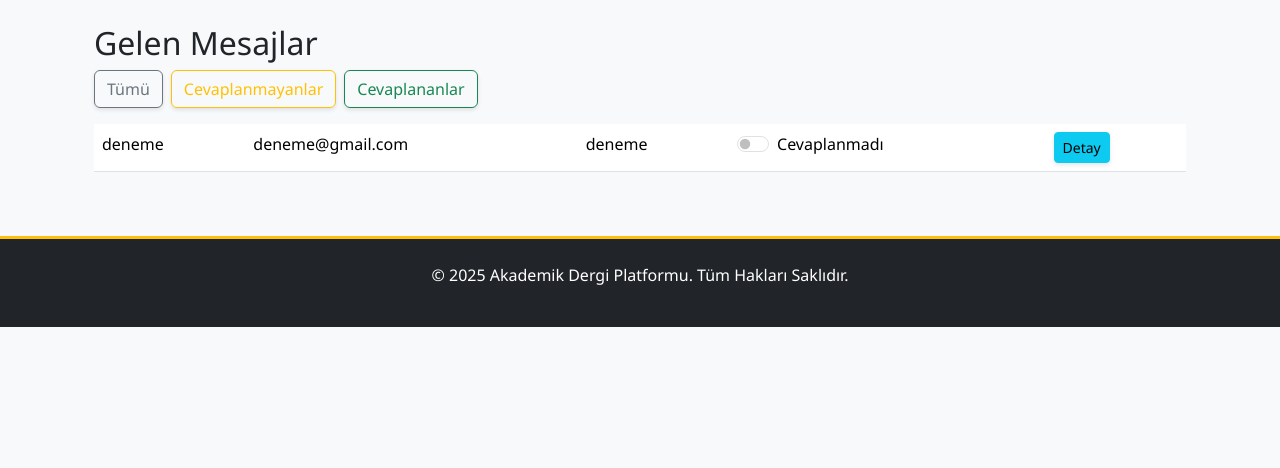
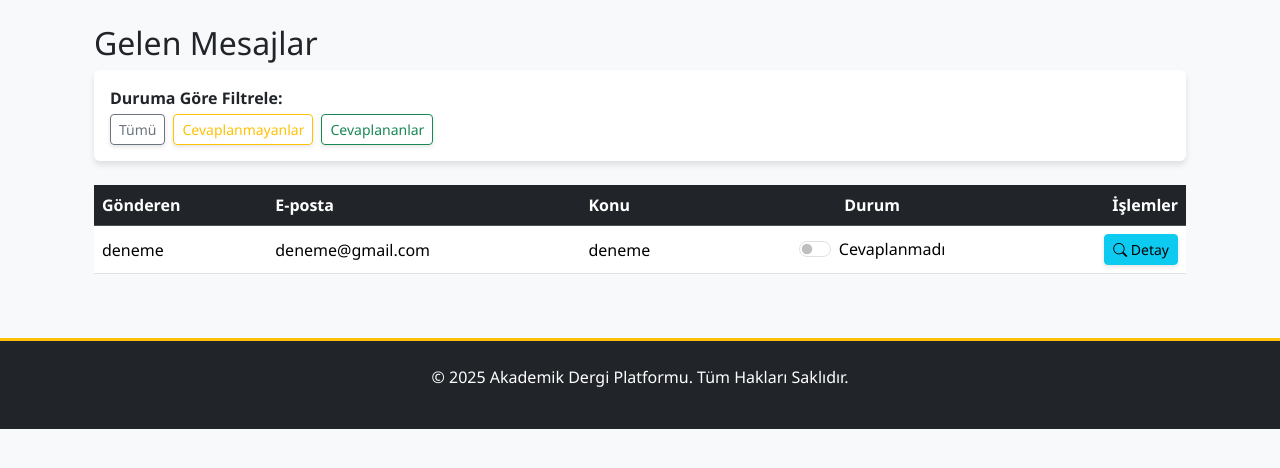
Before and after one commit to Mkosttak/academic_journal, a Django app: page /dashboard/iletisim/ in a window 1280 px wide. Shown: the part 64-532 px from the top of the page. Run offline with Django 5.2, Linux system fonts and the light colour scheme; a user stored in the database is signed in; data comes from the database, SQL or seed files in the repository.

Commit message:
son hali

```diff
--- a/apps/dashboard/urls.py
+++ b/apps/dashboard/urls.py
@@ -18,7 +18,6 @@ urlpatterns = [
 
     # Admin - İletişim Yönetimi
     path('iletisim/', views.AdminIletisimListView.as_view(), name='admin_iletisim_list'),
-    path('iletisim/detay/<int:pk>/', views.AdminIletisimDetailView.as_view(), name='admin_iletisim_detail'),
     path('iletisim/toggle-status/<int:pk>/', views.toggle_iletisim_status, name='toggle_iletisim_status'),
 
     # Admin - Dergi Sayısı Yönetimi
--- a/apps/dashboard/views.py
+++ b/apps/dashboard/views.py
@@ -121,11 +121,6 @@ class AdminIletisimListView(AdminRequiredMixin, ListView):
         elif durum == 'cevaplanmadi': queryset = queryset.filter(cevaplandi=False)
         return queryset
 
-class AdminIletisimDetailView(AdminRequiredMixin, DetailView):
-    model = IletisimFormu
-    template_name = 'dashboard/admin_iletisim_detail.html'
-    context_object_name = 'mesaj'
-
 def toggle_iletisim_status(request, pk):
     if not request.user.is_superuser:
         return JsonResponse({'status': 'error', 'message': 'Yetkiniz yok.'}, status=403)
--- a/templates/dashboard/admin_iletisim_list.html
+++ b/templates/dashboard/admin_iletisim_list.html
@@ -1,52 +1,148 @@
 {% extends 'base.html' %}
 {% block title %}Admin - Gelen Mesajlar{% endblock %}
+
 {% block content %}
 <div class="container-fluid mt-4">
     <h2>Gelen Mesajlar</h2>
-    <div class="d-flex justify-content-start mb-3">
-        <a href="{% url 'dashboard:admin_iletisim_list' %}" class="btn btn-outline-secondary me-2">Tümü</a>
-        <a href="?durum=cevaplanmadi" class="btn btn-outline-warning me-2">Cevaplanmayanlar</a>
-        <a href="?durum=cevaplandi" class="btn btn-outline-success me-2">Cevaplananlar</a>
+    <div class="card card-body mb-4">
+        <p class="mb-1 fw-bold">Duruma Göre Filtrele:</p>
+        <div class="d-flex justify-content-start">
+            <a href="{% url 'dashboard:admin_iletisim_list' %}" class="btn btn-sm btn-outline-secondary me-2">Tümü</a>
+            <a href="?durum=cevaplanmadi" class="btn btn-sm btn-outline-warning me-2">Cevaplanmayanlar</a>
+            <a href="?durum=cevaplandi" class="btn btn-sm btn-outline-success me-2">Cevaplananlar</a>
+        </div>
     </div>
+
     <div class="table-responsive">
-        <table class="table table-hover">
+        <table class="table table-hover align-middle">
+            <thead class="table-dark">
+                <tr>
+                    <th>Gönderen</th>
+                    <th>E-posta</th>
+                    <th>Konu</th>
+                    <th class="text-center">Durum</th>
+                    <th class="text-end">İşlemler</th>
+                </tr>
+            </thead>
             <tbody>
                 {% for mesaj in mesajlar %}
                 <tr>
                     <td>{{ mesaj.isim_soyisim }}</td>
                     <td>{{ mesaj.email }}</td>
                     <td>{{ mesaj.konu|truncatechars:50 }}</td>
-                    <td>
-                        <div class="form-check form-switch">
+                    <td class="text-center">
+                        <div class="form-check form-switch d-inline-block">
                             <input class="form-check-input" type="checkbox" role="switch" id="cevapSwitch{{ mesaj.pk }}" {% if mesaj.cevaplandi %}checked{% endif %} onchange="toggleStatus({{ mesaj.pk }})">
-                            <label class="form-check-label" for="cevapSwitch{{ mesaj.pk }}" id="label-{{ mesaj.pk }}">{% if mesaj.cevaplandi %}Cevaplandı{% else %}Cevaplanmadı{% endif %}</label>
+                            <label class="form-check-label" for="cevapSwitch{{ mesaj.pk }}" id="label-{{ mesaj.pk }}">
+                                {% if mesaj.cevaplandi %}Cevaplandı{% else %}Cevaplanmadı{% endif %}
+                            </label>
                         </div>
                     </td>
-                    <td><a href="{% url 'dashboard:admin_iletisim_detail' mesaj.pk %}" class="btn btn-sm btn-info">Detay</a></td>
+                    <td class="text-end">
+                        <button type="button" class="btn btn-sm btn-info detail-btn"
+                                data-bs-toggle="modal"
+                                data-bs-target="#messageDetailModal"
+                                data-isim="{{ mesaj.isim_soyisim }}"
+                                data-email="{{ mesaj.email }}"
+                                data-konu="{{ mesaj.konu }}"
+                                data-tarih="{{ mesaj.olusturulma_tarihi|date:'d M Y, H:i' }}"
+                                data-mesaj="{{ mesaj.mesaj|escapejs }}">
+                            <i class="bi bi-search"></i> Detay
+                        </button>
+                    </td>
+                </tr>
+                {% empty %}
+                <tr>
+                    <td colspan="5" class="text-center">Gösterilecek mesaj bulunamadı.</td>
                 </tr>
                 {% endfor %}
             </tbody>
         </table>
     </div>
+    {% include 'partials/_pagination.html' %}
+</div>
+
+<div class="modal fade" id="messageDetailModal" tabindex="-1" aria-labelledby="messageDetailModalLabel" aria-hidden="true">
+  <div class="modal-dialog modal-lg">
+    <div class="modal-content">
+      <div class="modal-header">
+        <h5 class="modal-title" id="messageDetailModalLabel">Mesaj Detayı</h5>
+        <button type="button" class="btn-close" data-bs-dismiss="modal" aria-label="Close"></button>
+      </div>
+      <div class="modal-body">
+        <p><strong>Gönderen:</strong> <span id="modal-isim"></span></p>
+        <p><strong>E-posta:</strong> <span id="modal-email"></span></p>
+        <p><strong>Tarih:</strong> <span id="modal-tarih"></span></p>
+        <hr>
+        <p><strong>Konu:</strong> <span id="modal-konu" class="fw-bold"></span></p>
+        <p><strong>Mesaj:</strong></p>
+        <div id="modal-mesaj" style="white-space: pre-wrap;"></div>
+      </div>
+      <div class="modal-footer">
+        <a href="#" id="modal-reply-btn" class="btn btn-success"><i class="bi bi-reply-fill"></i> Yanıtla</a>
+        <button type="button" class="btn btn-secondary" data-bs-dismiss="modal">Kapat</button>
+      </div>
+    </div>
+  </div>
 </div>
 {% endblock %}
+
 {% block extra_js %}
 <script>
+// --- 1. İSTEK İÇİN GEREKLİ JAVASCRIPT (Switch metnini anında değiştirme) ---
 function toggleStatus(pk) {
-    const url = `/panel/admin/iletisim/toggle-status/${pk}/`;
+    const url = `/panel/iletisim/toggle-status/${pk}/`;
+    const label = document.getElementById(`label-${pk}`);
+
     fetch(url, {
         method: 'POST',
         headers: {
             'X-CSRFToken': '{{ csrf_token }}',
             'Content-Type': 'application/json'
         }
-    }).then(response => response.json())
-      .then(data => {
-          if(data.status === 'success') {
-              const label = document.getElementById(`label-${pk}`);
-              label.textContent = data.cevaplandi ? 'Cevaplandı' : 'Cevaplanmadı';
-          }
-      });
+    })
+    .then(response => response.json())
+    .then(data => {
+        if(data.status === 'success') {
+            // Switch'in yanındaki yazıyı anında değiştiriyoruz
+            label.textContent = data.cevaplandi ? 'Cevaplandı' : 'Cevaplanmadı';
+        } else {
+            // Bir hata olursa switch'i eski haline getir (isteğe bağlı)
+            const checkbox = document.getElementById(`cevapSwitch${pk}`);
+            checkbox.checked = !checkbox.checked;
+        }
+    })
+    .catch(error => console.error('Hata:', error));
 }
+
+// --- 2. İSTEK İÇİN GEREKLİ JAVASCRIPT (Modal penceresini veriyle doldurma) ---
+document.addEventListener('DOMContentLoaded', function () {
+    const messageDetailModal = document.getElementById('messageDetailModal');
+    messageDetailModal.addEventListener('show.bs.modal', function (event) {
+        // Modalı tetikleyen butonu bul
+        const button = event.relatedTarget;
+
+        // Butonun data-* attributelarından verileri çek
+        const isim = button.getAttribute('data-isim');
+        const email = button.getAttribute('data-email');
+        const konu = button.getAttribute('data-konu');
+        const tarih = button.getAttribute('data-tarih');
+        const mesaj = button.getAttribute('data-mesaj');
+
+        // Modalın içindeki ilgili yerleri bu verilerle doldur
+        const modalTitle = messageDetailModal.querySelector('.modal-title');
+        modalTitle.textContent = `Konu: ${konu}`;
+
+        document.getElementById('modal-isim').textContent = isim;
+        document.getElementById('modal-email').textContent = email;
+        document.getElementById('modal-tarih').textContent = tarih;
+        document.getElementById('modal-konu').textContent = konu;
+        document.getElementById('modal-mesaj').textContent = mesaj;
+
+        // Yanıtla butonunun mailto linkini ayarla
+        const replyBtn = document.getElementById('modal-reply-btn');
+        replyBtn.href = `mailto:${email}?subject=RE: ${konu}`;
+    });
+});
 </script>
 {% endblock %}
```
Also changed, not shown: templates/dashboard/admin_iletisim_detail.html (deleted, +0 -25 lines).
